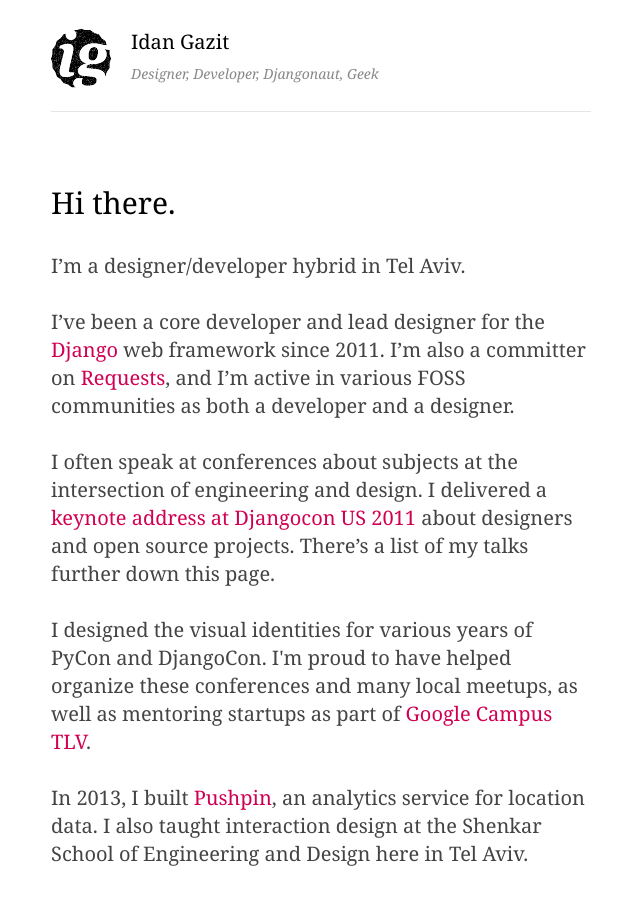
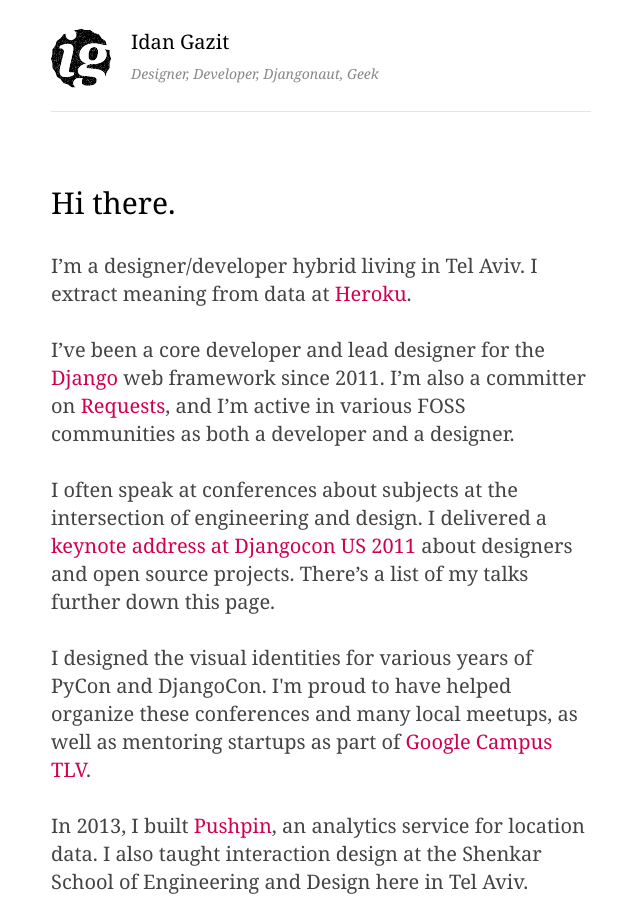
Before and after one commit to idan/oldsite, a Jekyll site: the page built from index.html, in a window 1280 px wide and 900 px high. Shown: the whole window, without its empty margins (319-959 px from the left). Built offline with Jekyll 4.4.1, drawn with Linux system fonts in a browser that asks for light colours; nearby versions of some CDN libraries; comment, search, counter and statistics services are not loaded.

Commit message:
Update to reflect that I've been at Heroku

```diff
--- a/index.html
+++ b/index.html
@@ -3,7 +3,7 @@ layout: default
 ---
 
 <h2>Hi there.</h2>
-<p>I’m a designer/developer hybrid in Tel Aviv.</p>
+<p>I’m a designer/developer hybrid living in Tel Aviv. I extract meaning from data at <a href="http://heroku.com">Heroku</a>.</p>
 <p>I’ve been a core developer and lead designer for the <a href="http://djangoproject.com">Django</a> web framework since 2011. I’m also a committer on <a href="http://python-requests.org">Requests</a>, and I’m active in various FOSS communities as both a developer and a designer.</p>
 <p>I often speak at conferences about subjects at the intersection of engineering and design. I delivered a <a href="http://lanyrd.com/2011/djangocon-us/sggmr">keynote address at Djangocon US 2011</a> about designers and open source projects. There’s a list of my talks further down this page.</p>
 <p>I designed the visual identities for various years of PyCon and DjangoCon. I'm proud to have helped organize these conferences and many local meetups, as well as mentoring startups as part of <a href="http://www.campustelaviv.com">Google Campus TLV</a>.</p>
```
